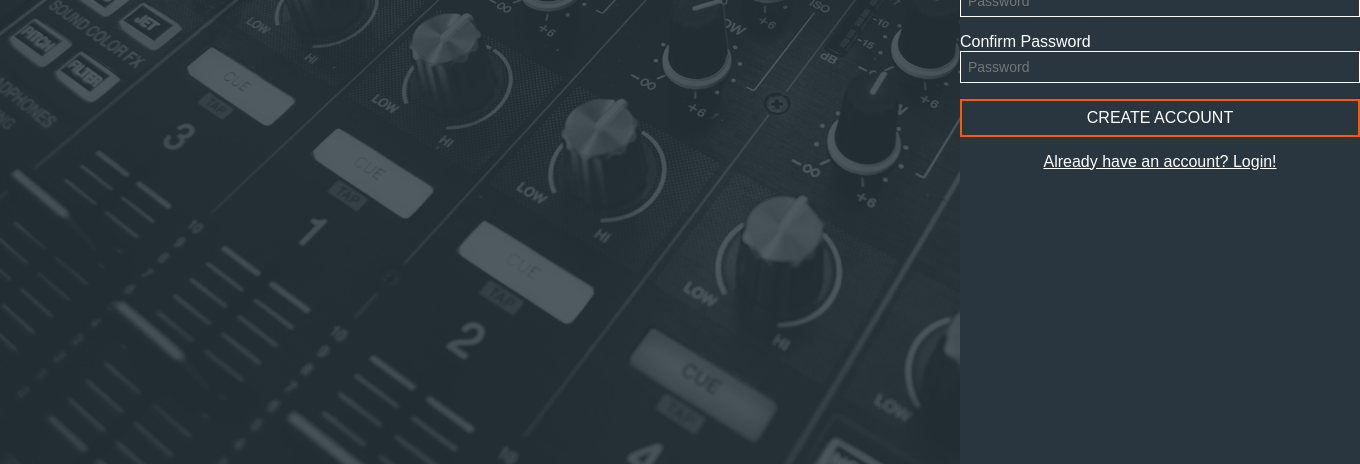
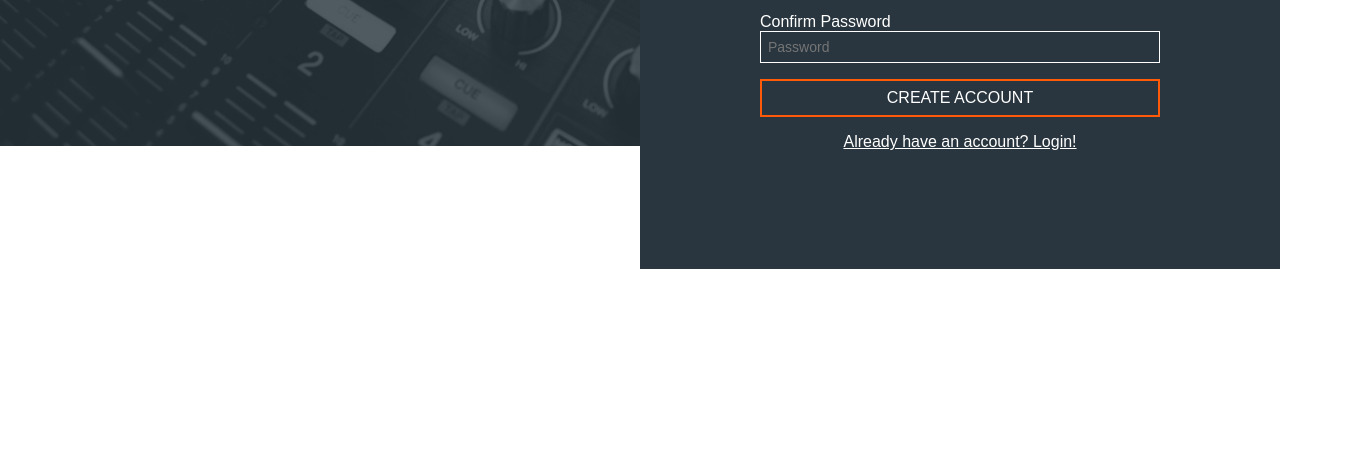
Before and after one commit to MatthewCushing/Audio, a website: page views/register.html in a window 1280 px wide. Shown: the part 559-1023 px from the top of the page, 1360 px wide, since content can reach past the window. After the commit the page ends 828 px from the top, so only its background shows below. Drawn offline with Linux system fonts and the light colour scheme; a web font is replaced by a local one.

Commit message:
Fixed image not filling up space on my 4k laptop screen 4 register page

```diff
--- a/css/register.css
+++ b/css/register.css
@@ -37,7 +37,7 @@ a:focus {
 
 img {
   object-fit: fill;
-  max-height: 100%;
+  max-width: 100%;
 }
 
 input {
```
